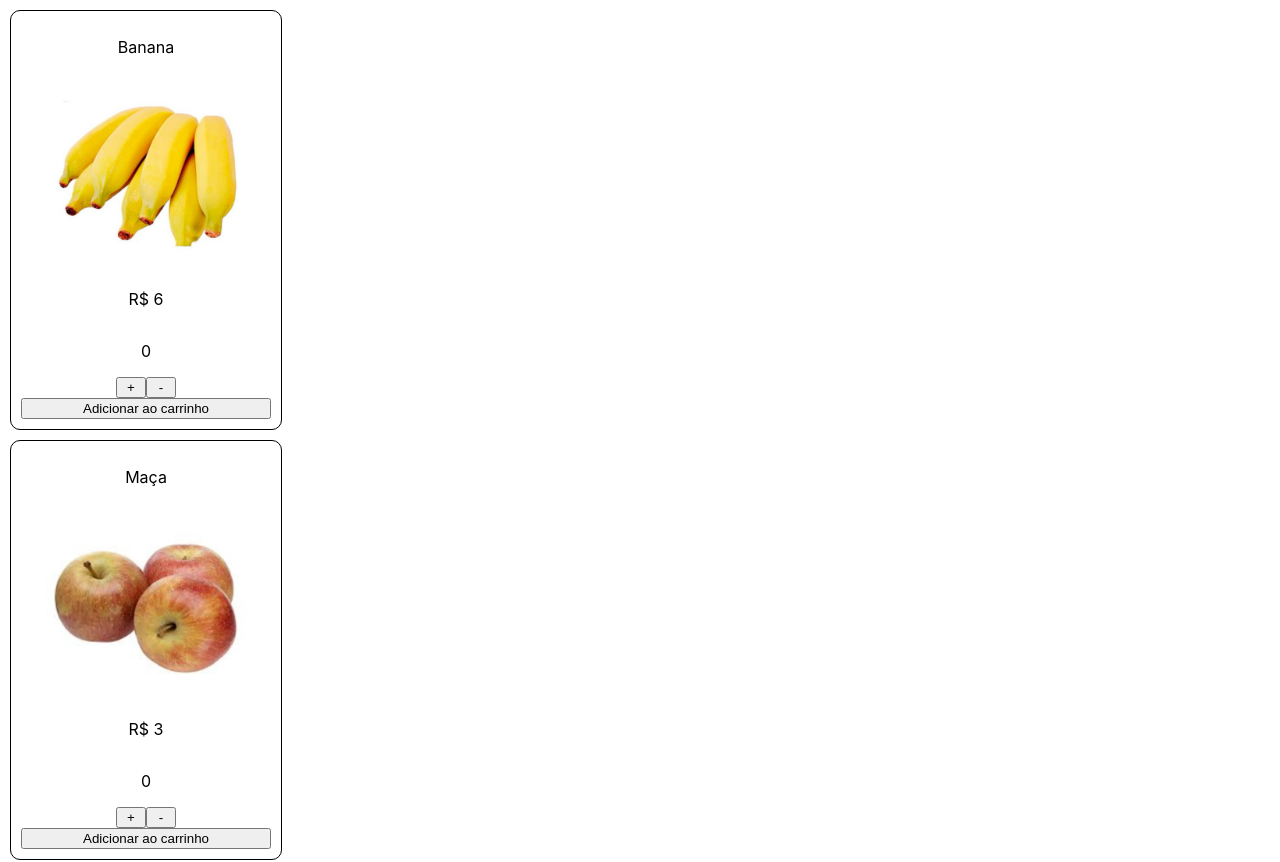
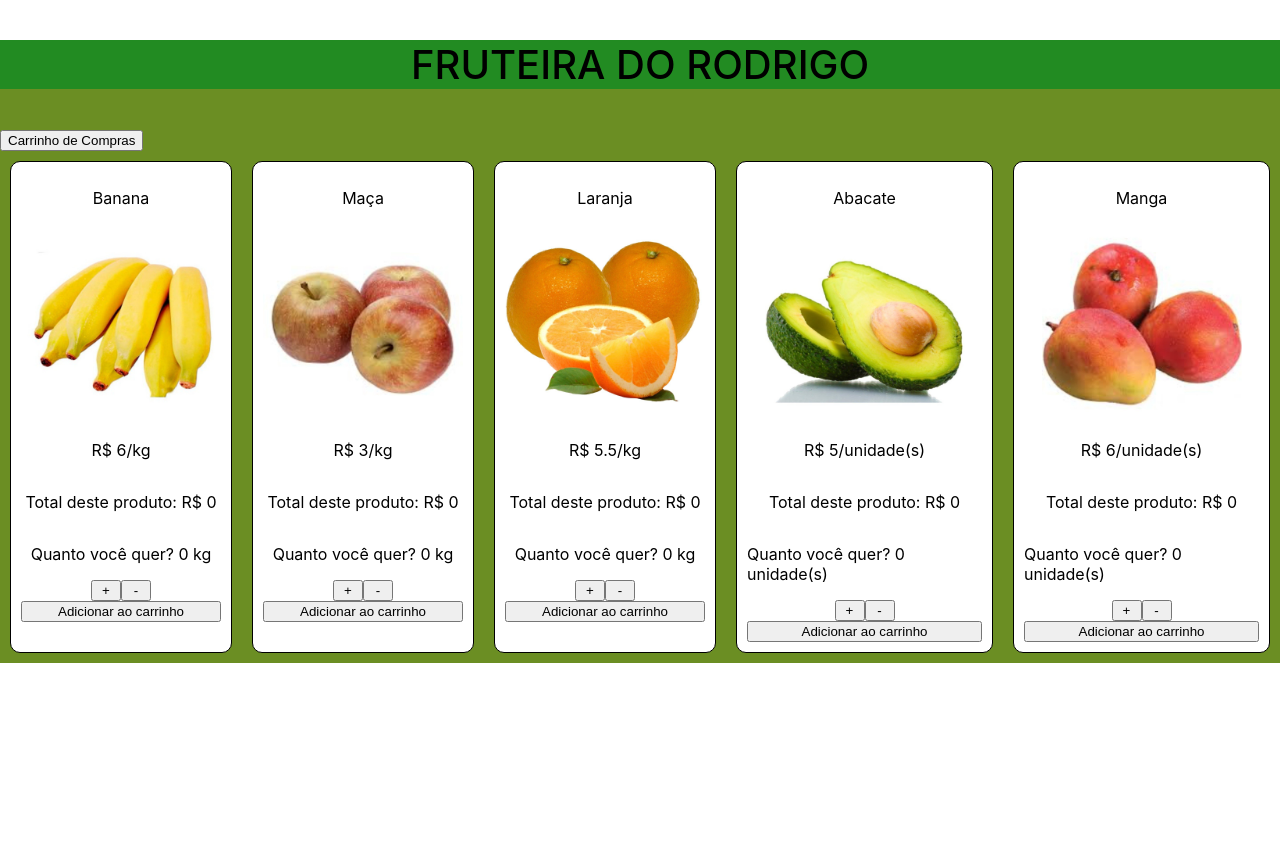
Before and after one commit to gastaud21/fruteira, a React (Create React App) app in the folder my-app/: page / in a window 1280 px wide. Shown: the top 862 px of the page. After the commit the page ends 800 px from the top, so only its background shows below. Built offline with nearby package versions, Linux system fonts and the light colour scheme.

Commit message:
cards c/descrição melhor e background iniciado

```diff
--- /dev/null
+++ b/my-app/src/components/Background/background.css
@@ -0,0 +1,15 @@
+.main {
+  background: #6b8e23;
+}
+
+.main-title {
+  font-size: 40px;
+  text-align: center;
+  background-color: #228b22;
+  font-weight: 500;
+}
+
+.main-cards {
+  display: flex;
+  justify-content: center;
+}
--- /dev/null
+++ b/my-app/src/components/Background/background.js
@@ -0,0 +1,14 @@
+import "./background.css";
+
+const background = (props) => {
+  const { children } = props;
+  return (
+    <div className="main">
+      <p className="main-title">FRUTEIRA DO RODRIGO</p>
+      <button className="carshop">Carrinho de Compras</button>
+      <div className="main-cards">{children}</div>
+    </div>
+  );
+};
+
+export default background;
--- a/my-app/src/components/Fruits/fruits.css
+++ b/my-app/src/components/Fruits/fruits.css
@@ -12,6 +12,7 @@ img {
   flex-direction: column;
   padding: 10px;
   margin: 10px;
+  background: #fff;
 }
 
 p {
@@ -27,3 +28,7 @@ p {
   width: 30px;
   cursor: pointer;
 }
+
+.card-submit {
+  cursor: pointer;
+}
--- a/my-app/src/components/Fruits/fruits.js
+++ b/my-app/src/components/Fruits/fruits.js
@@ -2,15 +2,20 @@ import "./fruits.css";
 import { useState } from "react";
 
 const Fruits = (props) => {
-  const { children, image, price } = props;
+  const { children, image, price, unity } = props;
   const [count, setCount] = useState(0);
 
   return (
     <div className="card">
       <p>{children}</p>
       <img src={image} alt="fruit"></img>
-      <p>R$ {price}</p>
-      <p>{count}</p>
+      <p>
+        R$ {price}/{unity}
+      </p>
+      <p>Total deste produto: R$ {count * price}</p>
+      <p>
+        Quanto você quer? {count} {unity}
+      </p>
       <div className="card-quantity">
         <button
           className="card-quantity-button"
--- a/my-app/src/routes/CarShop.js
+++ b/my-app/src/routes/CarShop.js
@@ -1,4 +1,5 @@
 import Fruits from "../components/Fruits/fruits";
+import Background from "../components/Background/background";
 import Banana from "../components/Fruits/Banana.jpg";
 import Maça from "../components/Fruits/Maça.jpg";
 import Laranja from "../components/Fruits/Laranja.jpg";
@@ -10,19 +11,19 @@ const Home = () => {
     { name: "Banana", unity: "kg", price: 6.0, image: Banana },
     { name: "Maça", unity: "kg", price: 3.0, image: Maça },
     { name: "Laranja", unity: "kg", price: 5.5, image: Laranja },
-    { name: "Abacate", unity: "unidade", price: 5.0, image: Abacate },
-    { name: "Manga", unity: "unidade", price: 6.0, image: Manga },
+    { name: "Abacate", unity: "unidade(s)", price: 5.0, image: Abacate },
+    { name: "Manga", unity: "unidade(s)", price: 6.0, image: Manga },
   ];
 
   return (
-    <div>
+    <Background>
       {fruitList.map((fruit) => (
-        <Fruits price={fruit.price} image={fruit.image}>
+        <Fruits price={fruit.price} unity={fruit.unity} image={fruit.image}>
           {fruit.name}
         </Fruits>
       ))}
       {/* <Fruits image={Banana}>Banana</Fruits> */}
-    </div>
+    </Background>
   );
 };
 
```
Also changed, not shown: my-app/src/components/Background/CarShop.png (renamed from my-app/src/components/Fruits/CarShop.png).
